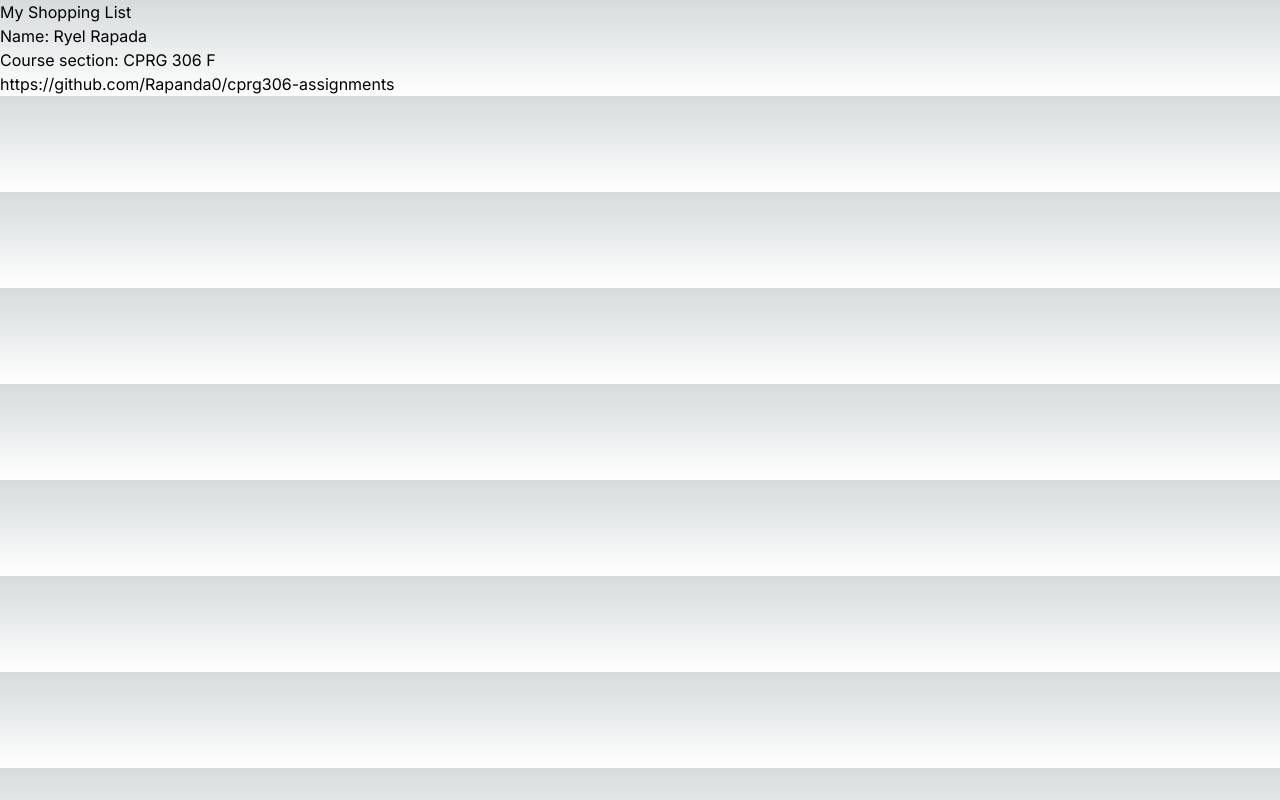
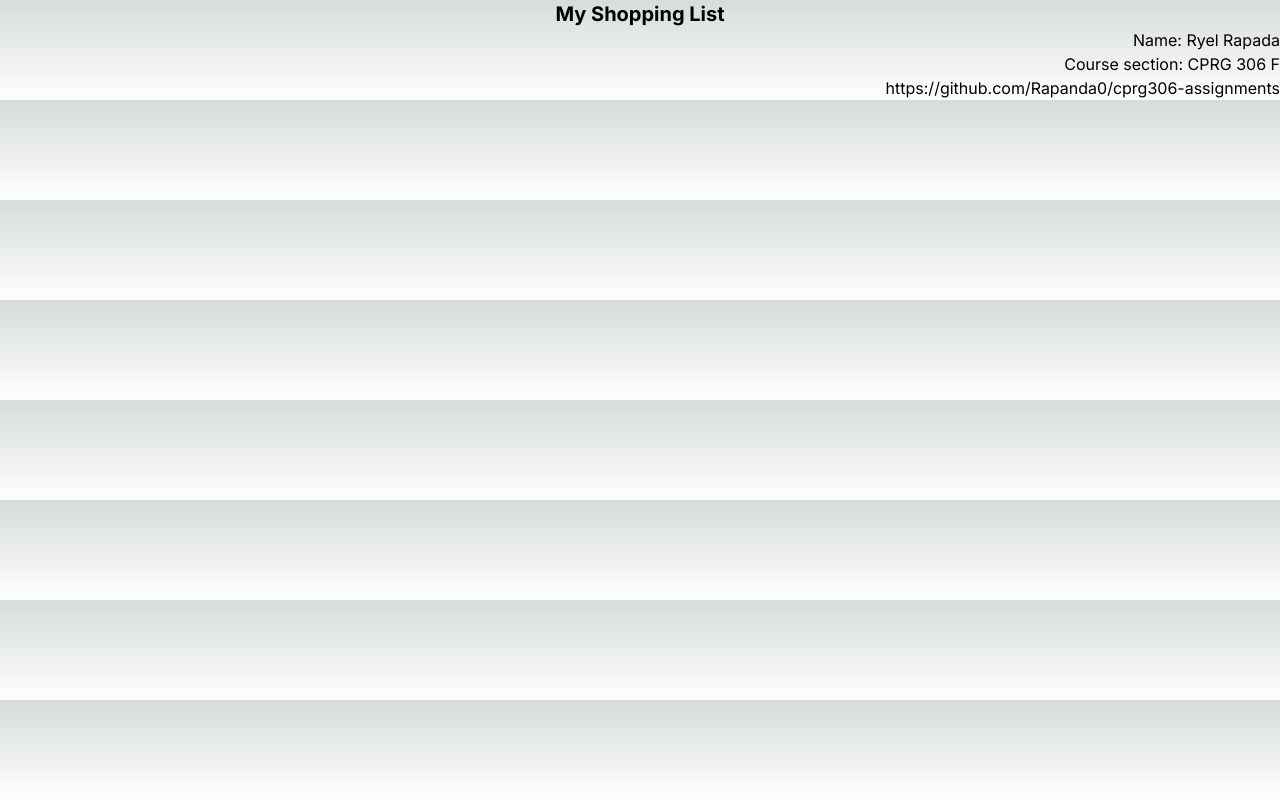
Before and after one commit to Rapanda0/cprg306-assignments, a Next.js app: page /week2 in a window 1280 px wide. Built offline with nearby package versions, Linux system fonts and the light colour scheme.

Commit message:
added a bit of css using tailwind

```diff
--- a/app/StudentInfo.js
+++ b/app/StudentInfo.js
@@ -2,7 +2,7 @@ import Link from "next/link";
 
 export default function StudentInfo() {
     return (
-        <main>
+        <main className='text-right'>
             <p>Name: Ryel Rapada</p>
             <p>Course section: CPRG 306 F</p>
             <Link href="https://github.com/Rapanda0/cprg306-assignments">https://github.com/Rapanda0/cprg306-assignments</Link>
--- a/app/page.js
+++ b/app/page.js
@@ -5,7 +5,7 @@ import Link from 'next/link'
 export default function Home() {
   return (
     <main>
-      <h1>CPRG 306: Web Development 2 - Assignments</h1>
+      <h1 className='font-bold text-xl text-center'>CPRG 306: Web Development 2 - Assignments</h1>
       <StudentInfo />
       <Link href='/week2'>Week 2</Link>
     </main>
--- a/app/week2/page.js
+++ b/app/week2/page.js
@@ -3,7 +3,7 @@ import StudentInfo from "../StudentInfo";
 export default function Week2() {
     return (
     <main>
-        <h1>My Shopping List</h1>
+        <h1 className='text-center text-xl font-bold '>My Shopping List</h1>
         <StudentInfo/>
     </main>
     );
```
